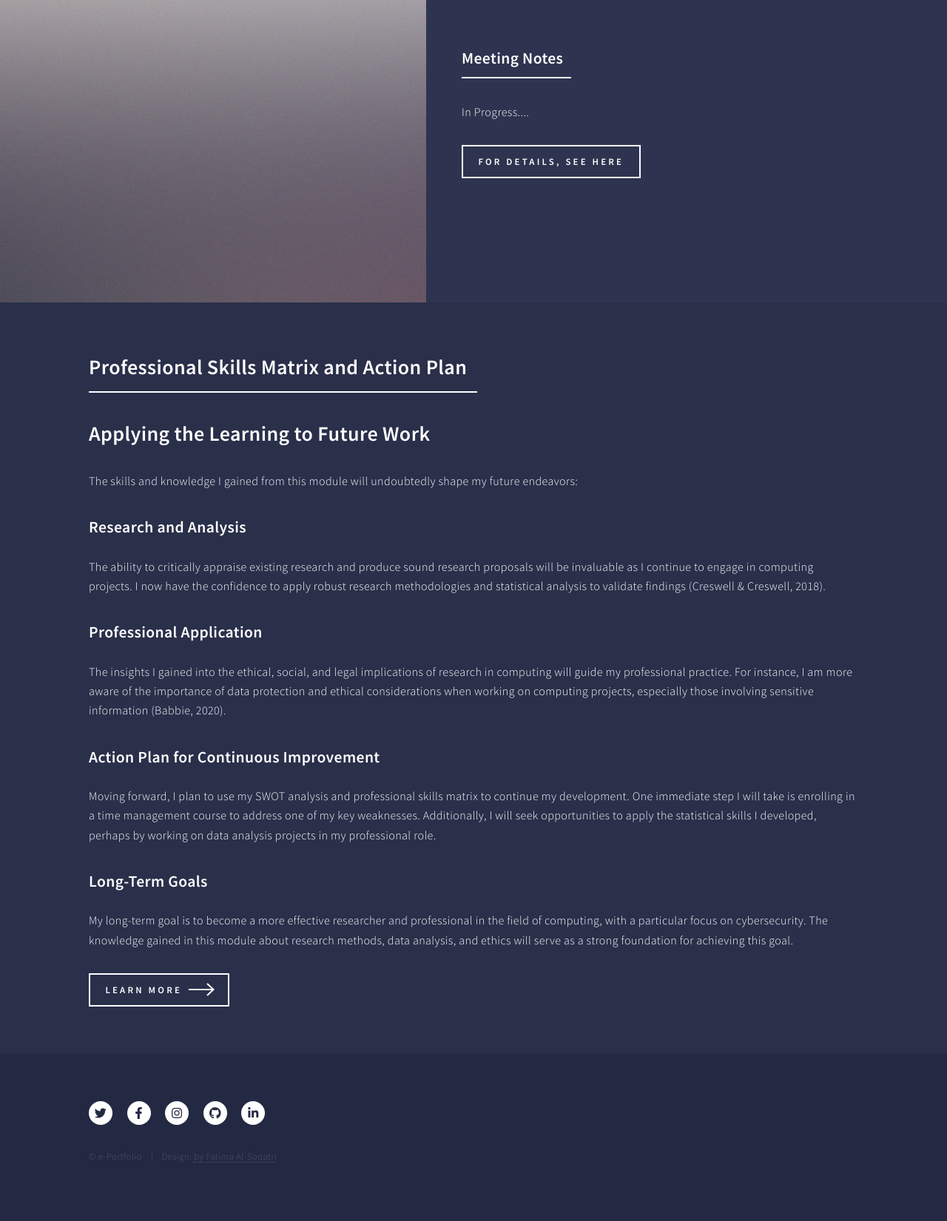
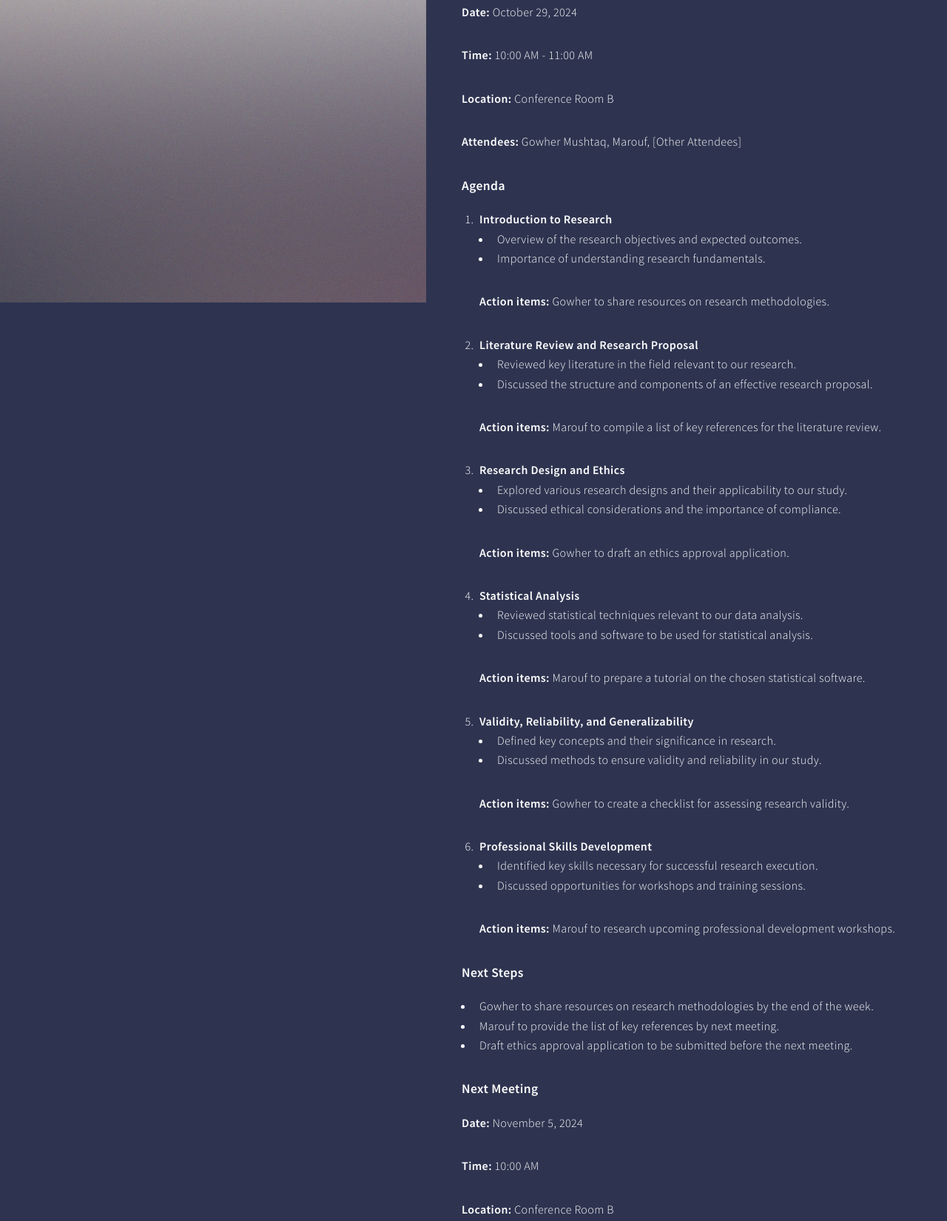
Before and after one commit to Fatma-110/fatimaalsoqatari.github.io, a plain HTML site: page Module 6.html in a window 1280 px wide. Shown: the part 3601-5252 px from the top of the page at 74% size. Drawn offline with Linux system fonts and the light colour scheme.

Commit message:
Update Module 6.html

```diff
--- a/Module 6.html
+++ b/Module 6.html
@@ -161,7 +161,73 @@
 											<header class="major">
 												<h3>Meeting Notes</h3>
 											</header>
-											<p>In Progress....</p>
+											<p><strong>Date:</strong> October 29, 2024</p>
+<p><strong>Time:</strong> 10:00 AM - 11:00 AM</p>
+<p><strong>Location:</strong> Conference Room B</p>
+<p><strong>Attendees:</strong> Gowher Mushtaq, Marouf, [Other Attendees]</p>
+
+<h4>Agenda</h4>
+<ol>
+    <li><strong>Introduction to Research</strong>
+        <ul>
+            <li>Overview of the research objectives and expected outcomes.</li>
+            <li>Importance of understanding research fundamentals.</li>
+        </ul>
+        <p><strong>Action items:</strong> Gowher to share resources on research methodologies.</p>
+    </li>
+
+    <li><strong>Literature Review and Research Proposal</strong>
+        <ul>
+            <li>Reviewed key literature in the field relevant to our research.</li>
+            <li>Discussed the structure and components of an effective research proposal.</li>
+        </ul>
+        <p><strong>Action items:</strong> Marouf to compile a list of key references for the literature review.</p>
+    </li>
+
+    <li><strong>Research Design and Ethics</strong>
+        <ul>
+            <li>Explored various research designs and their applicability to our study.</li>
+            <li>Discussed ethical considerations and the importance of compliance.</li>
+        </ul>
+        <p><strong>Action items:</strong> Gowher to draft an ethics approval application.</p>
+    </li>
+
+    <li><strong>Statistical Analysis</strong>
+        <ul>
+            <li>Reviewed statistical techniques relevant to our data analysis.</li>
+            <li>Discussed tools and software to be used for statistical analysis.</li>
+        </ul>
+        <p><strong>Action items:</strong> Marouf to prepare a tutorial on the chosen statistical software.</p>
+    </li>
+
+    <li><strong>Validity, Reliability, and Generalizability</strong>
+        <ul>
+            <li>Defined key concepts and their significance in research.</li>
+            <li>Discussed methods to ensure validity and reliability in our study.</li>
+        </ul>
+        <p><strong>Action items:</strong> Gowher to create a checklist for assessing research validity.</p>
+    </li>
+
+    <li><strong>Professional Skills Development</strong>
+        <ul>
+            <li>Identified key skills necessary for successful research execution.</li>
+            <li>Discussed opportunities for workshops and training sessions.</li>
+        </ul>
+        <p><strong>Action items:</strong> Marouf to research upcoming professional development workshops.</p>
+    </li>
+</ol>
+
+<h4>Next Steps</h4>
+<ul>
+    <li>Gowher to share resources on research methodologies by the end of the week.</li>
+    <li>Marouf to provide the list of key references by next meeting.</li>
+    <li>Draft ethics approval application to be submitted before the next meeting.</li>
+</ul>
+
+<h4>Next Meeting</h4>
+<p><strong>Date:</strong> November 5, 2024</p>
+<p><strong>Time:</strong> 10:00 AM</p>
+<p><strong>Location:</strong> Conference Room B</p>
 											<ul class="actions">
 												<li><a href="generic.html" class="button">For details, see here</a></li>
 											</ul>
```
